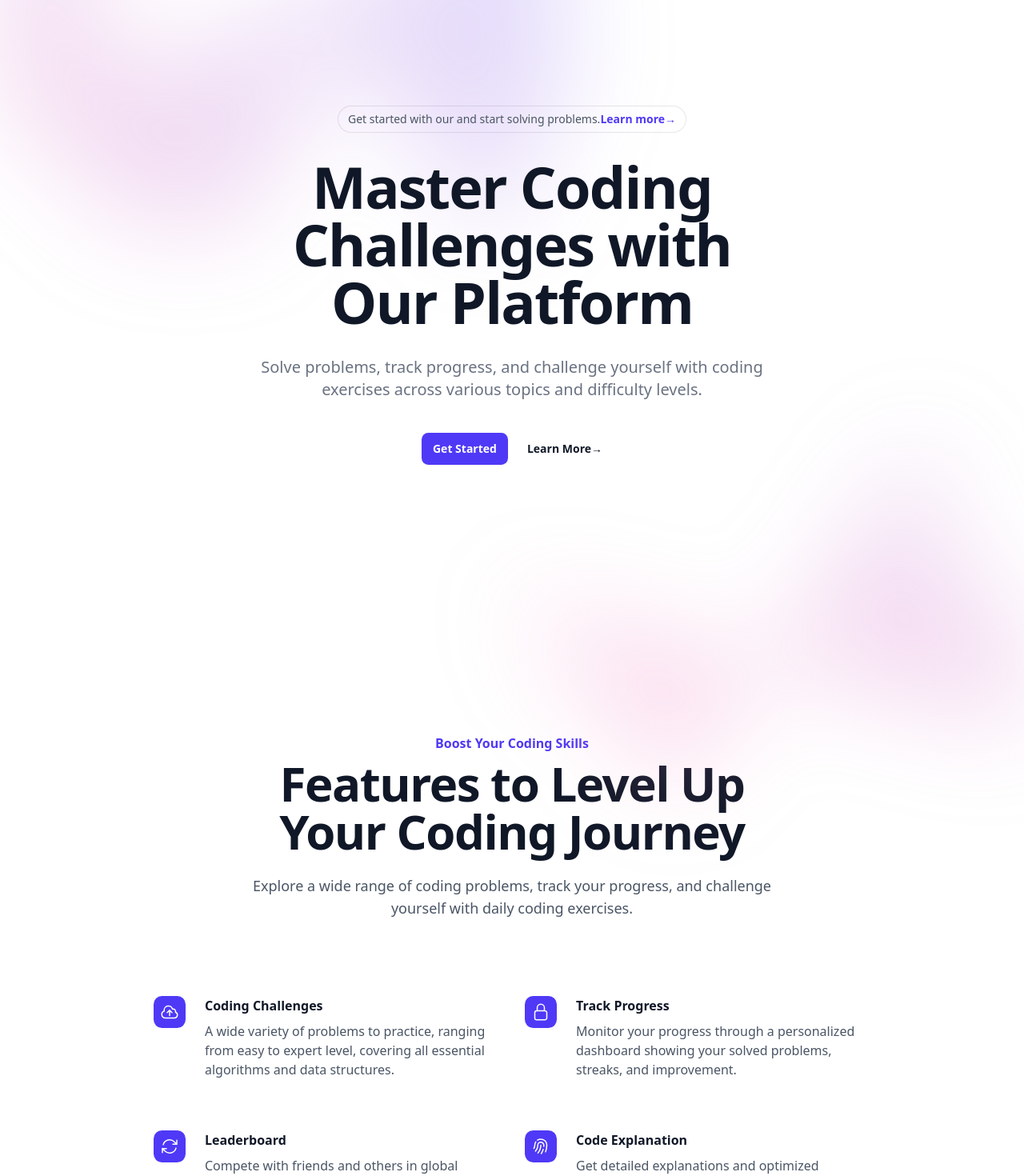
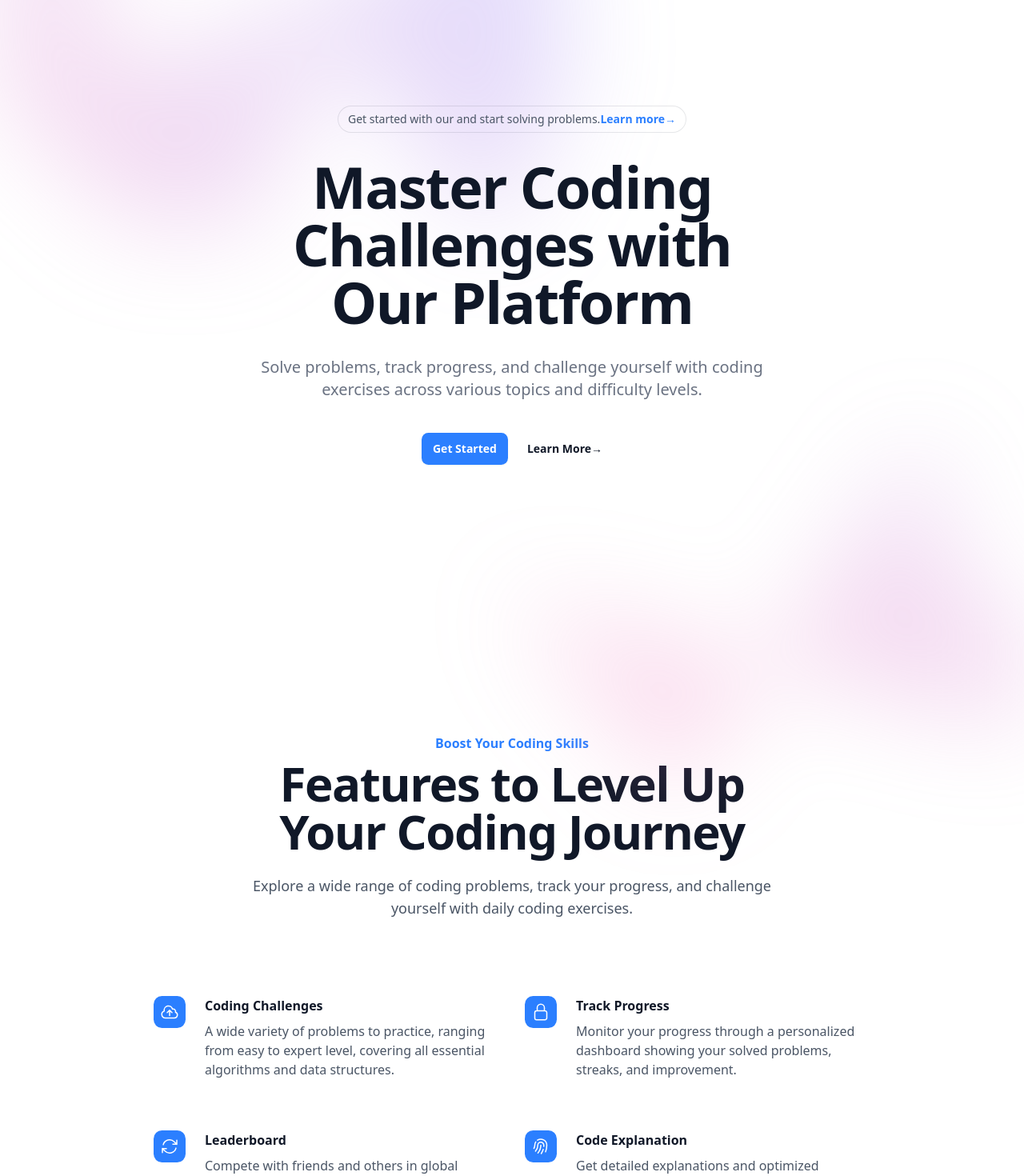
Before and after one commit to babitakry/codedsa, a React (Vite) app in the folder Frontend/: page / in a window 1280 px wide. Shown: the part 140-1610 px from the top of the page at 80% size. Built offline with nearby package versions, Linux system fonts and the light colour scheme.

Commit message:
update the background colors to primary

```diff
--- a/Frontend/src/components/ui/Feature.jsx
+++ b/Frontend/src/components/ui/Feature.jsx
@@ -5,7 +5,7 @@ const Feature = () => {
     <div className="py-24 sm:py-32">
       <div className="mx-auto max-w-7xl px-6 lg:px-8">
         <div className="mx-auto max-w-2xl lg:text-center">
-          <h2 className="text-base font-semibold text-indigo-600">Boost Your Coding Skills</h2>
+          <h2 className="text-base font-semibold text-primary">Boost Your Coding Skills</h2>
           <p className="mt-2 text-4xl font-semibold tracking-tight text-gray-900 sm:text-5xl lg:text-6xl">
             Features to Level Up Your Coding Journey
           </p>
@@ -17,7 +17,7 @@ const Feature = () => {
           <dl className="grid max-w-xl grid-cols-1 gap-x-8 gap-y-10 lg:max-w-none lg:grid-cols-2 lg:gap-y-16">
             <div className="relative pl-16">
               <dt className="text-base font-semibold text-gray-900">
-                <div className="absolute top-0 left-0 flex items-center justify-center rounded-lg bg-indigo-600 p-2">
+                <div className="absolute top-0 left-0 flex items-center justify-center rounded-lg bg-primary p-2">
                   <svg className="h-6 w-6 text-white" fill="none" viewBox="0 0 24 24" strokeWidth="1.5" stroke="currentColor" aria-hidden="true">
                     <path strokeLinecap="round" strokeLinejoin="round" d="M12 16.5V9.75m0 0 3 3m-3-3-3 3M6.75 19.5a4.5 4.5 0 0 1-1.41-8.775 5.25 5.25 0 0 1 10.233-2.33 3 3 0 0 1 3.758 3.848A3.752 3.752 0 0 1 18 19.5H6.75Z" />
                   </svg>
@@ -30,7 +30,7 @@ const Feature = () => {
             </div>
             <div className="relative pl-16">
               <dt className="text-base font-semibold text-gray-900">
-                <div className="absolute top-0 left-0 flex items-center justify-center rounded-lg bg-indigo-600 p-2">
+                <div className="absolute top-0 left-0 flex items-center justify-center rounded-lg bg-primary p-2">
                   <svg className="h-6 w-6 text-white" fill="none" viewBox="0 0 24 24" strokeWidth="1.5" stroke="currentColor" aria-hidden="true">
                     <path strokeLinecap="round" strokeLinejoin="round" d="M16.5 10.5V6.75a4.5 4.5 0 1 0-9 0v3.75m-.75 11.25h10.5a2.25 2.25 0 0 0 2.25-2.25v-6.75a2.25 2.25 0 0 0-2.25-2.25H6.75a2.25 2.25 0 0 0-2.25 2.25v6.75a2.25 2.25 0 0 0 2.25 2.25Z" />
                   </svg>
@@ -43,7 +43,7 @@ const Feature = () => {
             </div>
             <div className="relative pl-16">
               <dt className="text-base font-semibold text-gray-900">
-                <div className="absolute top-0 left-0 flex items-center justify-center rounded-lg bg-indigo-600 p-2">
+                <div className="absolute top-0 left-0 flex items-center justify-center rounded-lg bg-primary p-2">
                   <svg className="h-6 w-6 text-white" fill="none" viewBox="0 0 24 24" strokeWidth="1.5" stroke="currentColor" aria-hidden="true">
                     <path strokeLinecap="round" strokeLinejoin="round" d="M16.023 9.348h4.992v-.001M2.985 19.644v-4.992m0 0h4.992m-4.993 0 3.181 3.183a8.25 8.25 0 0 0 13.803-3.7M4.031 9.865a8.25 8.25 0 0 1 13.803-3.7l3.181 3.182m0-4.991v4.99" />
                   </svg>
@@ -56,7 +56,7 @@ const Feature = () => {
             </div>
             <div className="relative pl-16">
               <dt className="text-base font-semibold text-gray-900">
-                <div className="absolute top-0 left-0 flex items-center justify-center rounded-lg bg-indigo-600 p-2">
+                <div className="absolute top-0 left-0 flex items-center justify-center rounded-lg bg-primary p-2">
                   <svg className="h-6 w-6 text-white" fill="none" viewBox="0 0 24 24" strokeWidth="1.5" stroke="currentColor" aria-hidden="true">
                     <path strokeLinecap="round" strokeLinejoin="round" d="M7.864 4.243A7.5 7.5 0 0 1 19.5 10.5c0 2.92-.556 5.709-1.568 8.268M5.742 6.364A7.465 7.465 0 0 0 4.5 10.5a7.464 7.464 0 0 1-1.15 3.993m1.989 3.559A11.209 11.209 0 0 0 8.25 10.5a3.75 3.75 0 1 1 7.5 0c0 .527-.021 1.049-.064 1.565M12 10.5a14.94 14.94 0 0 1-3.6 9.75m6.633-4.596a18.666 18.666 0 0 1-2.485 5.33" />
                   </svg>
--- a/Frontend/src/components/ui/Hero.jsx
+++ b/Frontend/src/components/ui/Hero.jsx
@@ -16,7 +16,7 @@ const Hero = () => {
                 <div className="hidden sm:mb-8 sm:flex sm:justify-center">
                     <div className="relative rounded-full px-3 py-1 text-sm/6 text-gray-600 ring-1 ring-gray-900/10 hover:ring-gray-900/20">
                         Get started with our  and start solving problems.
-                        <a href="#" className="font-semibold text-indigo-600">
+                        <a href="#" className="font-semibold text-primary">
                             <span className="absolute inset-0" aria-hidden="true"></span>
                             Learn more
                             <span aria-hidden="true">&rarr;</span>
@@ -33,7 +33,7 @@ const Hero = () => {
                         Solve problems, track progress, and challenge yourself with coding exercises across various topics and difficulty levels.
                     </p>
                     <div className="mt-10 flex items-center justify-center gap-x-6">
-                        <Link to="/signup" className="rounded-md bg-indigo-600 px-3.5 py-2.5 text-sm font-semibold text-white shadow-xs hover:bg-indigo-500 focus-visible:outline-2 focus-visible:outline-offset-2 focus-visible:outline-indigo-600">
+                        <Link to="/signup" className="rounded-md bg-primary px-3.5 py-2.5 text-sm font-semibold text-white shadow-xs hover:bg-indigo-500 focus-visible:outline-2 focus-visible:outline-offset-2 focus-visible:outline-primary">
                             Get Started
                         </Link>
                         <Link to="/about" className="text-sm/6 font-semibold text-gray-900">
--- a/Frontend/src/components/ui/Navbar.jsx
+++ b/Frontend/src/components/ui/Navbar.jsx
@@ -16,17 +16,17 @@ const Navbar = () => {
         <div className="flex flex-col md:flex-row items-center space-y-2 md:space-y-0 md:space-x-8 mt-4 md:mt-0">
           <ul className="flex flex-col md:flex-row items-start md:items-center md:space-x-8 font-medium">
             <li>
-              <Link to="/" className=" py-2 px-3 text-white hover:text-indigo-400">
+              <Link to="/" className=" py-2 px-3 text-white hover:text-black">
                 Home
               </Link>
             </li>
             <li>
-              <Link to="/about" className="py-2 px-3 text-white hover:text-indigo-400">
+              <Link to="/about" className="py-2 px-3 text-white hover:text-black">
                 About
               </Link>
             </li>
             <li>
-              <Link to="/problems" className="py-2 px-3 text-white hover:text-indigo-400">
+              <Link to="/problems" className="py-2 px-3 text-white hover:text-black">
                 Problem List
               </Link>
             </li>
--- a/Frontend/src/pages/Problems.jsx
+++ b/Frontend/src/pages/Problems.jsx
@@ -51,7 +51,7 @@ const Problems = () => {
 
     return (
         <div className='max-w-6xl mx-auto min-h-screen'>
-            <h2 className='text-4xl text-center font-semibold text-indigo-600 mt-10 '>Problems List</h2>
+            <h2 className='text-4xl text-center font-semibold text-primary mt-10 '>Problems List</h2>
             <div className='mt-4'>
                 {problem_list.map((problem, ind) => (
                     <Question
```
